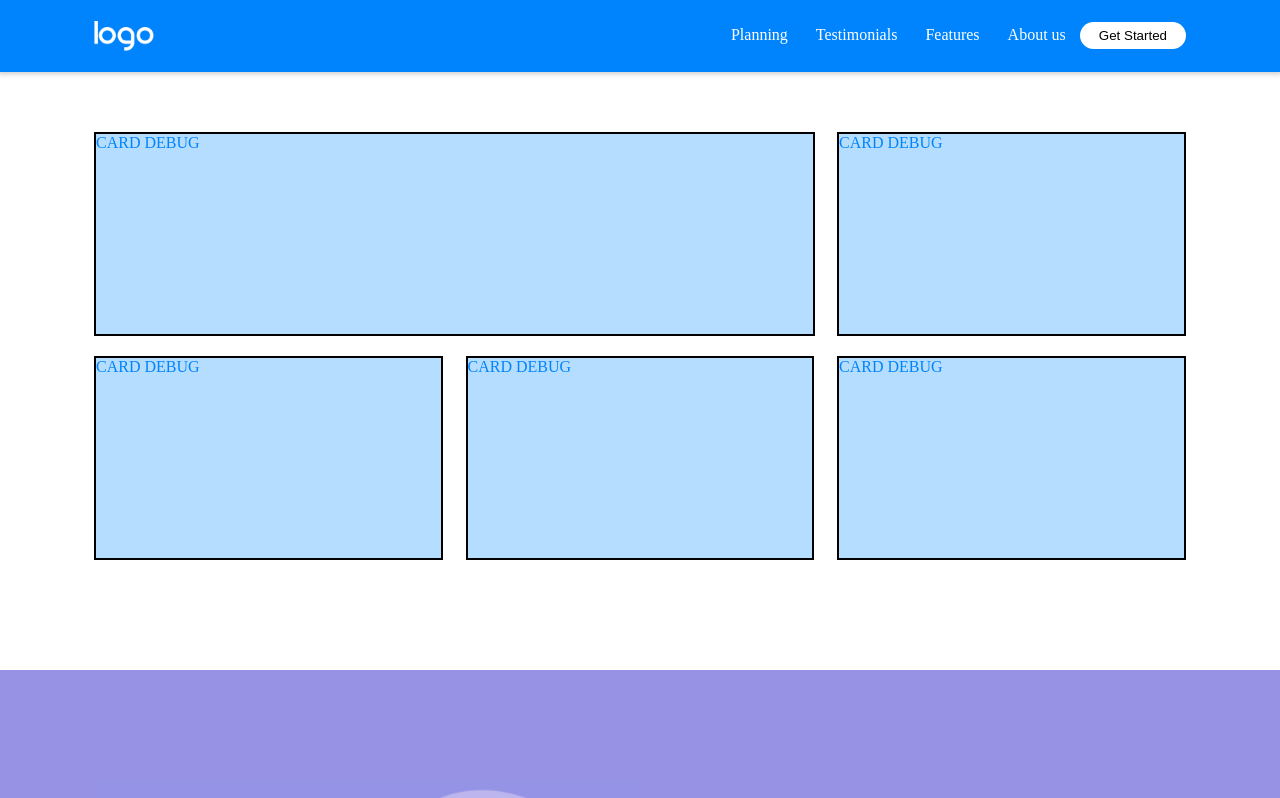
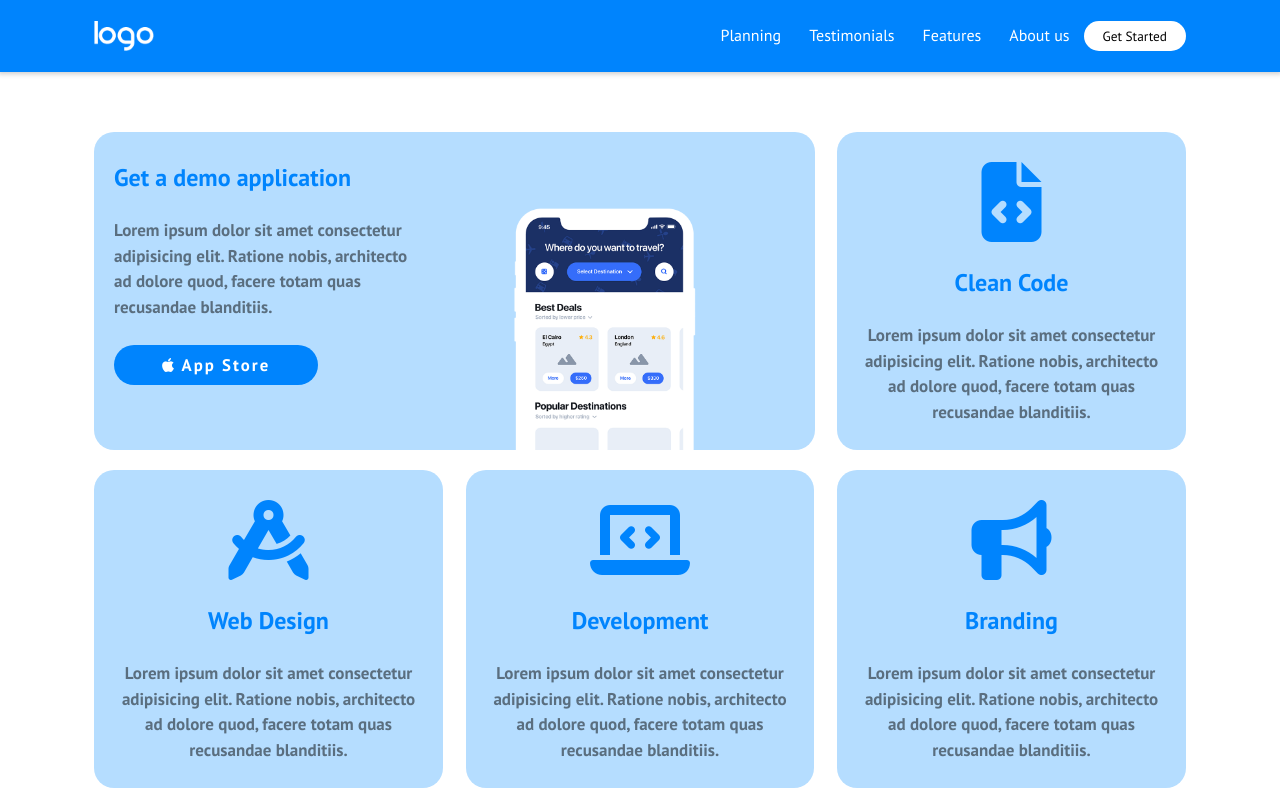
Before and after one commit to andreadldev/htmlcss-responsive-layout, a plain HTML site: page index.html in a window 1280 px wide. Shown: the top 798 px of the page. Drawn offline with Linux system fonts and the light colour scheme.

Commit message:
dettagli highlights

```diff
--- a/css/common.css
+++ b/css/common.css
@@ -76,3 +76,15 @@
 .btn-white a {
     color: black;
 }
+
+.btn-blue {
+    background-color: var(--blue-details);
+    border: none;
+    border-radius: 20px;
+    padding: 0.575rem 3rem;
+    cursor: pointer;
+}
+
+.btn-blue a {
+    color: white;
+}
--- a/css/style.css
+++ b/css/style.css
@@ -1,5 +1,6 @@
 @import "reset.css";
 @import "common.css";
+@import "typography.css";
 
 /* ==============================
    ------------HEADER------------
@@ -68,19 +69,46 @@ header {
 
 /* ------------SECTION 1: HIGHLIGHTS------------- */
 
-.debug .card-inner {
-    height: 200px;
+section.highlights {
+    padding-top: 50px;
+    padding-bottom: 80px;
 }
 
-section.highlights {
-    padding-top: 50px;
-    padding-bottom: 100px;
+.card-inner {
+    text-align: center;
 }
 
-.highlights .col {
-    border: 2px solid black;
+.card-inner i {
+    font-size: 5rem;
+}
+
+.highlights .card {
     background-color: var(--blue-bg);
     color: var(--blue-details);
+    border-radius: 20px;
+    padding: 30px 20px;
+    padding-bottom: 0;
+}
+
+.highlights .col:first-child i {
+    font-size: 1rem;
+}
+
+.highlights .col:first-child .card-inner {
+    margin-bottom: 40px;
+}
+
+.highlights .col:first-child .card-img {
+    width: 70%;
+    height: 100%;
+    margin: auto;
+    overflow: hidden;
+}
+
+.highlights .col:first-child img {
+    width: 100%;
+    position: relative;
+    top: 5px;
 }
 
 .highlights .col {
@@ -97,15 +125,48 @@ section.highlights {
 
     .highlights .col:first-child {
         width: calc( (100% / 3) * 2 - 7px);
+        padding: 5px 20px;
     }
 
+    .highlights .col:first-child .card-img {
+        position: relative;
+        top: 5px;
+        margin: 0;
+        width: 60%;
+    }
+
+    .highlights .col:first-child .card-inner{
+        text-align: left;
+    }
+}
+
+/* DESKTOP */
+@media screen and ( min-width: 992px ) {
+    .highlights .col:first-child {
+        flex-direction: row;
+    }
+
+    .highlights .col:first-child .card-inner{
+        width: 80%;
+    }
+
+    .highlights .col:first-child .card-img {
+        width: 100%;
+        display: flex;
+        justify-content: center;
+    }
+
+    .highlights .col:first-child img {
+        width: 60%;
+        align-self: flex-end;
+    }
 }
 
 /* ------------SECTION 2: STRATEGIC------------- */
 
 section.strategic {
     background-color: var(--purple);
-    padding-top: 100px;
+    padding-top: 80px;
     padding-bottom: 50px;
     color: white;
 }
--- /dev/null
+++ b/css/typography.css
@@ -0,0 +1,26 @@
+* {
+    font-family: 'PT Sans', sans-serif;
+}
+
+/* ==========================================
+   -----------SEZIONE 1: HIGHLIGHTS----------
+   ========================================== */
+
+.highlights h4 {
+    font-size: 1.5rem;
+    margin: 1.563rem 0;
+}
+
+.highlights p {
+    color: #5a6e7f;
+    font-weight: bold;
+    line-height: 1.5;
+    font-size: 1.063rem;
+    margin-bottom: 1.563rem;
+}
+
+.highlights .btn-blue {
+    letter-spacing: 0.125rem;
+    font-weight: bold;
+    font-size: 1.05rem;
+}
--- a/index.html
+++ b/index.html
@@ -7,8 +7,11 @@
     <title>Responsive layout</title>
     <link rel="stylesheet" href="css/style.css">
     <link rel="stylesheet" href="https://cdnjs.cloudflare.com/ajax/libs/font-awesome/6.2.0/css/all.min.css" integrity="sha512-xh6O/CkQoPOWDdYTDqeRdPCVd1SpvCA9XXcUnZS2FmJNp1coAFzvtCN9BmamE+4aHK8yyUHUSCcJHgXloTyT2A==" crossorigin="anonymous" referrerpolicy="no-referrer" />
+    <link rel="preconnect" href="https://fonts.googleapis.com">
+    <link rel="preconnect" href="https://fonts.gstatic.com" crossorigin>
+    <link href="https://fonts.googleapis.com/css2?family=PT+Sans:wght@400;700&display=swap" rel="stylesheet">
 </head>
-<body class="debug">
+<body">
     <!-- HEADER -->
     <header>
         <div class="container">
@@ -36,20 +39,43 @@
         <section class="highlights">
             <div class="container">
                 <div class="row flex justify-space-between">
-                    <div class="col">
-                        <div class="card-inner">CARD DEBUG</div>
+                    <div class="col card flex-column">
+                        <div class="card-inner">
+                            <h4>Get a demo application</h4>
+                            <p>Lorem ipsum dolor sit amet consectetur adipisicing elit. Ratione nobis, architecto ad dolore quod, facere totam quas recusandae blanditiis.</p>
+                            <button class="btn-blue"> <a href="#" class="link-white"><i class="fa-brands fa-apple"></i> App Store</a> </button>
+                        </div>
+                        <div class="card-img">
+                            <img src="img/phone.png" alt="">
+                        </div>
                     </div>
-                    <div class="col">
-                        <div class="card-inner">CARD DEBUG</div>
+                    <div class="col card">
+                        <div class="card-inner">
+                            <i class="fa-sharp fa-solid fa-file-code"></i>
+                            <h4>Clean Code</h4>
+                            <p>Lorem ipsum dolor sit amet consectetur adipisicing elit. Ratione nobis, architecto ad dolore quod, facere totam quas recusandae blanditiis.</p>
+                        </div>
                     </div>
-                    <div class="col">
-                        <div class="card-inner">CARD DEBUG</div>
+                    <div class="col card">
+                        <div class="card-inner">
+                            <i class="fa-solid fa-compass-drafting"></i>
+                            <h4>Web Design</h4>
+                            <p>Lorem ipsum dolor sit amet consectetur adipisicing elit. Ratione nobis, architecto ad dolore quod, facere totam quas recusandae blanditiis.</p>
+                        </div>
                     </div>
-                    <div class="col">
-                        <div class="card-inner">CARD DEBUG</div>
+                    <div class="col card">
+                        <div class="card-inner">
+                            <i class="fa-sharp fa-solid fa-laptop-code"></i>
+                            <h4>Development</h4>
+                            <p>Lorem ipsum dolor sit amet consectetur adipisicing elit. Ratione nobis, architecto ad dolore quod, facere totam quas recusandae blanditiis.</p>
+                        </div>
                     </div>
-                    <div class="col">
-                        <div class="card-inner">CARD DEBUG</div>
+                    <div class="col card">
+                        <div class="card-inner">
+                            <i class="fa-solid fa-bullhorn"></i>
+                            <h4>Branding</h4>
+                            <p>Lorem ipsum dolor sit amet consectetur adipisicing elit. Ratione nobis, architecto ad dolore quod, facere totam quas recusandae blanditiis.</p>
+                        </div>
                     </div>
                 </div>
             </div>
```
